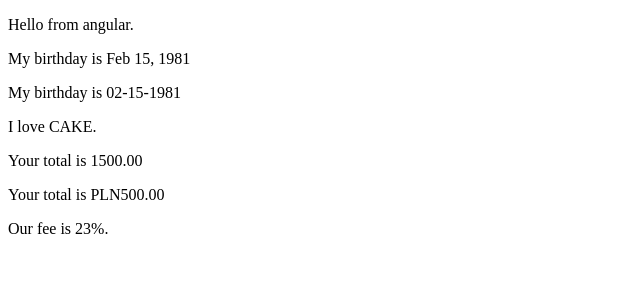
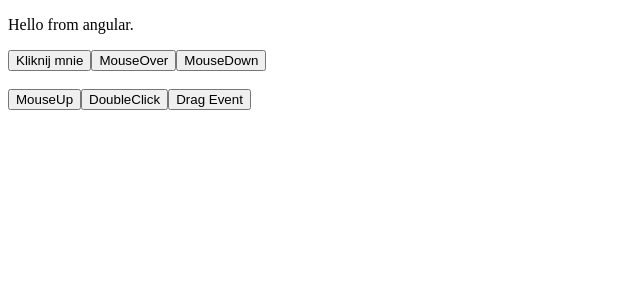
Before and after one commit to jaceksen/AngularFromFrontToBack, an Angular app: page / in a window 1280 px wide. Shown: the top 300 px of the page, without its empty margins (0-640 px from the left). Built offline with nearby package versions, Linux system fonts and the light colour scheme.

Commit message:
lekcja27_mouse_events

```diff
--- a/src/app/components/sandbox/sandbox.componet.ts
+++ b/src/app/components/sandbox/sandbox.componet.ts
@@ -3,25 +3,53 @@ import { Component } from '@angular/core';
 @Component({
     selector:'sandbox',
     template:`
-    <p>
-    My birthday is {{birthday | date}}
-    </p>
 
-    <p>
-    My birthday is {{birthday | date:"MM-dd-yyyy"}}
-    </p>
+    <button id="btn" (click)="fireEvent($event,'Hello')">Kliknij mnie</button>
 
-    <p>I love {{ 'cake' | uppercase }}.</p>
+    <button id="btn1" (mouseover)="fireEvent2($event)">MouseOver</button>
 
-    <p>Your total is {{ total | currency:"PLN":"1"}}</p>
-    <p>Your total is {{ total | currency:"PLN"}}</p>
-    <p>Our fee is {{ fee | percent }}.</p>
+    <button id="btn2" (mousedown)="fireEvent3($event)">MouseDown</button>
+
+    <br><br>
+
+    <button id="btn3" (mouseup)="fireEvent4($event)">MouseUp</button>
+
+    <button id="btn4" (dblclick)="fireEvent5($event)">DoubleClick</button>
+
+    <button id="btn5" (drag)="fireEvent6($event)">Drag Event</button>
+
+    <!--
+    dragover
+    -->
 
         `
 })
 
 export class SandboxComponent{
-  birthday = new Date(1981,1,15);
-  total:number = 500;
-  fee:number = 0.23;
+    fireEvent(e, greeting){
+        console.log('kliknięty ' + greeting);
+        console.log(e);
+        console.log(e.target);
+        console.log(e.target.id);
+    }
+
+    fireEvent2(e){
+        console.log(e.target.id);
+    }
+
+    fireEvent3(e){
+        console.log(e.target.id);
+    }
+
+    fireEvent4(e){
+        console.log(e.target.id);
+    }
+
+    fireEvent5(e){
+        console.log(e.target.id);
+    }
+
+    fireEvent6(e){
+        console.log(e.target.id);
+    }
 }
```
